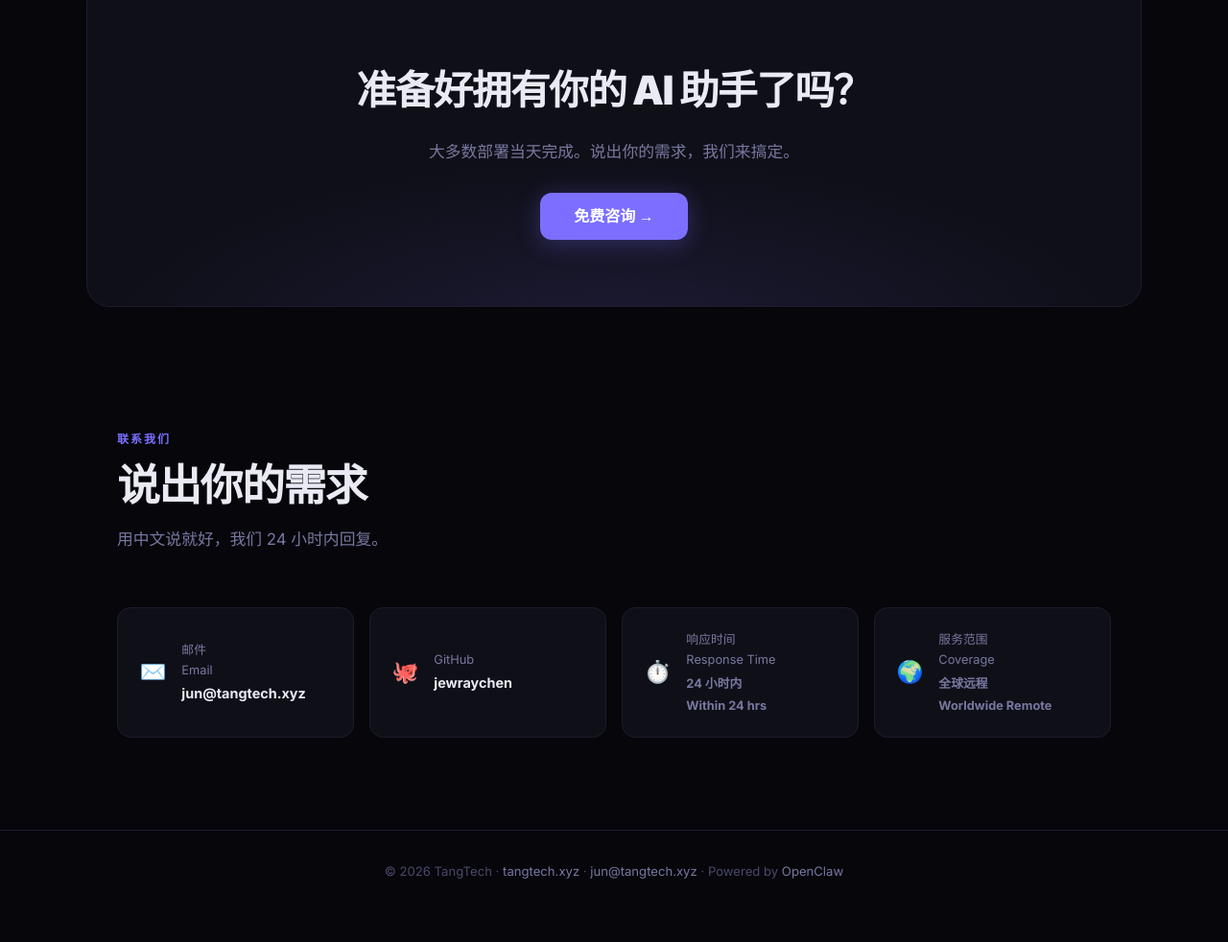
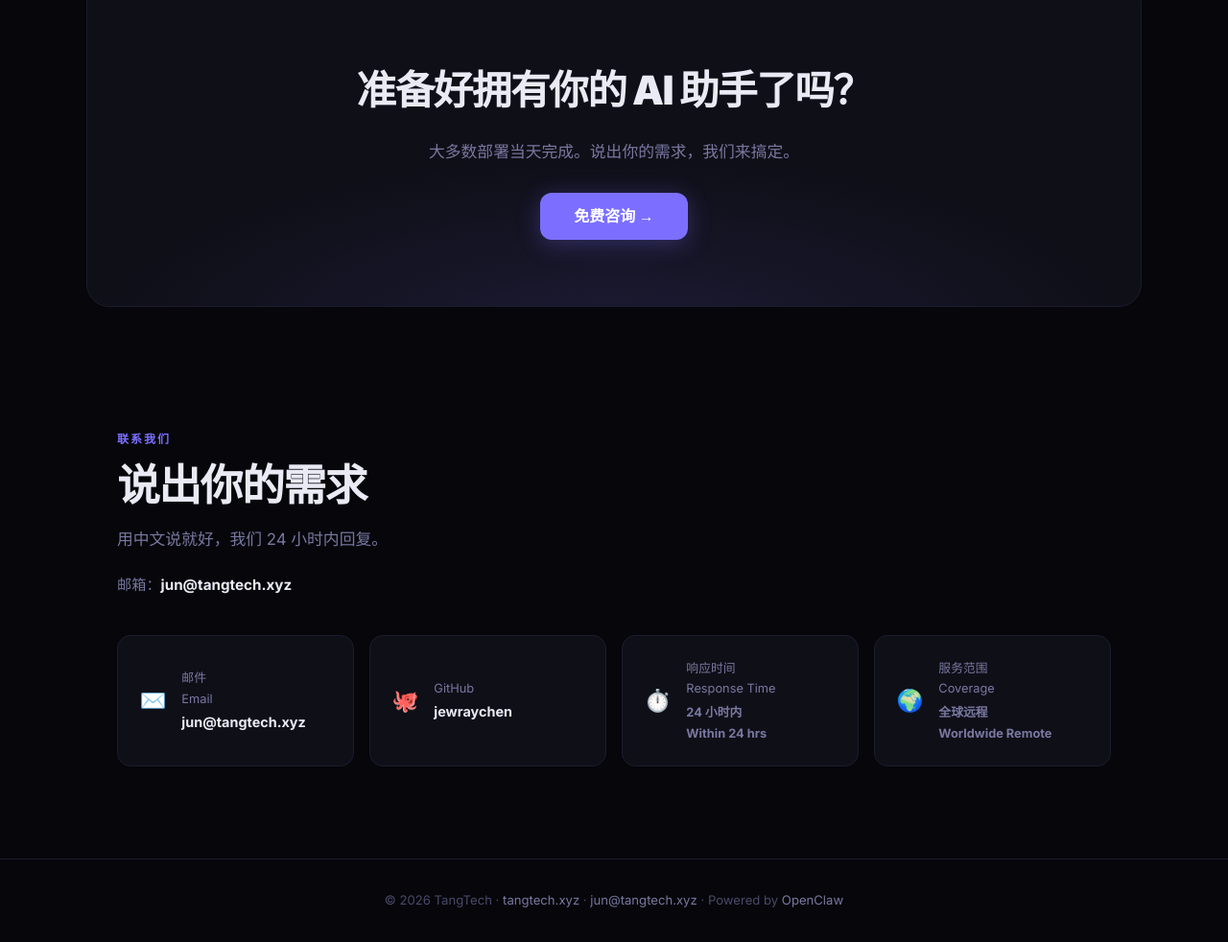
Before and after one commit to jewraychen/jewraychen.github.io, a plain HTML site: page index.html in a window 1280 px wide. Shown: the part 4283-5265 px from the top of the page at 96% size. Before the commit the page ends 5235 px from the top, so only its background shows below. Drawn offline with Linux system fonts and the light colour scheme.

Commit message:
Add contact email text under Contact section

```diff
--- a/index.html
+++ b/index.html
@@ -237,6 +237,9 @@
     .contact-card .ico { font-size: 1.4rem; }
     .contact-card span { font-size: 0.8rem; color: var(--muted); display: block; }
     .contact-card strong { font-size: 0.9rem; }
+    .contact-email { margin-top: -2.2rem; margin-bottom: 2.5rem; font-size: 0.95rem; color: var(--muted); }
+    .contact-email a { color: var(--text); text-decoration: none; font-weight: 700; }
+    .contact-email a:hover { color: var(--accent); }
 
     /* ===== FOOTER ===== */
     footer { border-top: 1px solid var(--border); text-align: center; padding: 2rem; color: var(--muted2); font-size: 0.82rem; }
@@ -548,6 +551,10 @@
     <span data-zh>用中文说就好，我们 24 小时内回复。</span>
     <span data-en>Reach out anytime — we respond within 24 hours.</span>
   </p>
+  <p class="contact-email">
+    <span data-zh>邮箱：<a href="mailto:jun@tangtech.xyz">jun@tangtech.xyz</a></span>
+    <span data-en>Email: <a href="mailto:jun@tangtech.xyz">jun@tangtech.xyz</a></span>
+  </p>
   <div class="contact-grid">
     <a href="mailto:jun@tangtech.xyz" class="contact-card">
       <div class="ico">✉️</div>
```
